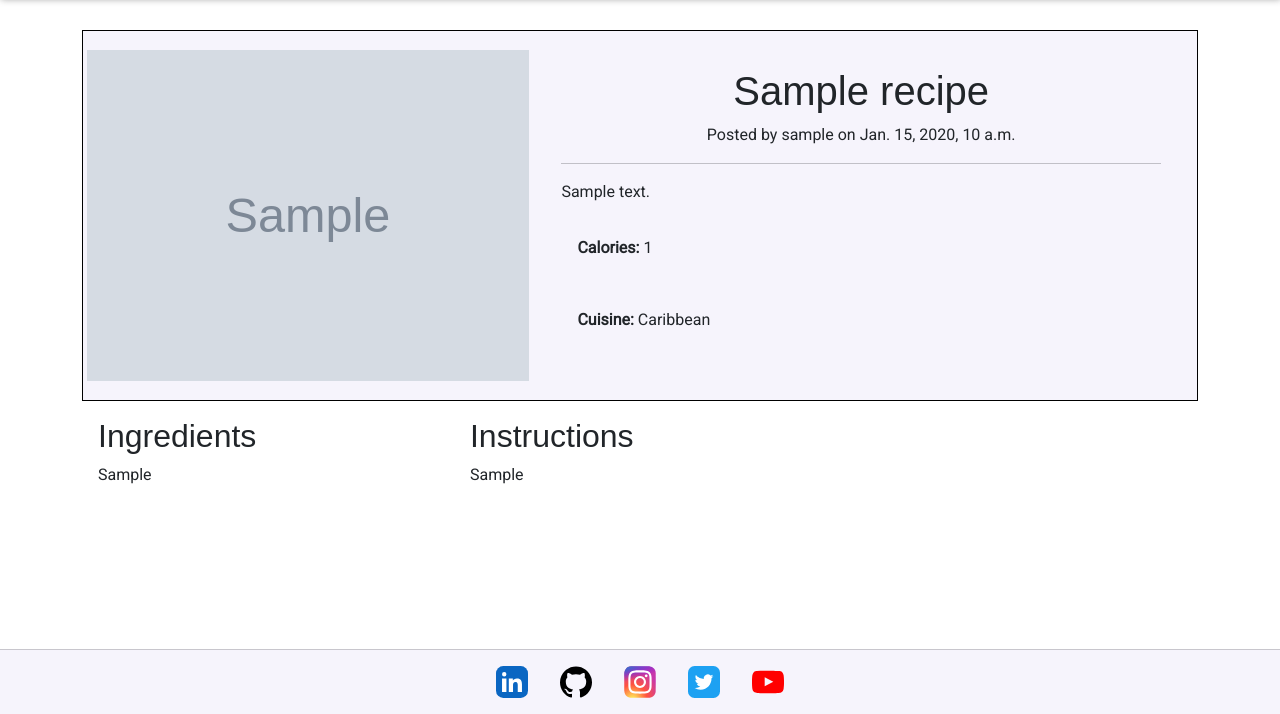
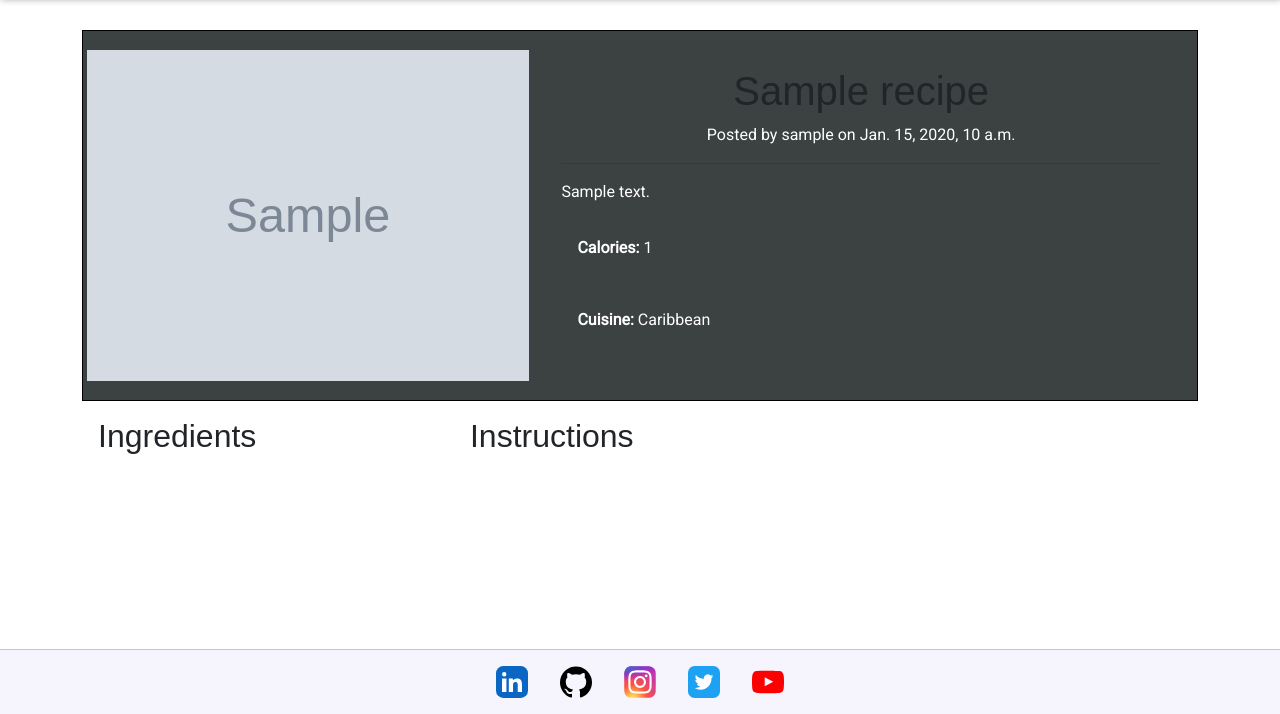
Before and after one commit to DaniCarmo/Yummy-Blog, a Django app: page /recipes/1/ in a window 1280 px wide. Shown: the part 86-800 px from the top of the page. Run offline with Django 5.2, Linux system fonts and the light colour scheme; tables that the repository leaves empty hold one stand-in row (values such as "Sample post"); grey boxes marked "Sample" are stand-in pictures; parts of the project's set-up code (start-up, migrations or seed data) failed here and were passed over; some libraries are stand-ins or nearby versions; some web fonts are replaced.

Commit message:
update recipe details background color and btn

```diff
--- a/recipes/templates/recipes/recipe_detail.html
+++ b/recipes/templates/recipes/recipe_detail.html
@@ -18,8 +18,8 @@
 
             {% if request.user == recipe.user %}
             <div class="text-center">
-                <a href="{% url 'edit_recipe' recipe.id %}" class="btn btn-secondary w-25">Edit</a>
-                <a href="{% url 'delete_recipe' recipe.id %}" class="btn btn-secondary w-25">Delete</a>
+                <a href="{% url 'edit_recipe' recipe.id %}" class="btn btn-light w-25">Edit</a>
+                <a href="{% url 'delete_recipe' recipe.id %}" class="btn btn-light w-25">Delete</a>
             </div>
             {% endif %}
         </div>
--- a/static/css/base.css
+++ b/static/css/base.css
@@ -104,7 +104,11 @@ img.logo {
     display: flex;
     flex-direction: column;
     justify-content: center;
-    background-color: var(--background);
+    background-color: #3C4142;
+}
+
+.recipe-info h2, p {
+    color: var(--white);
 }
 
 .recipe-container {
```
